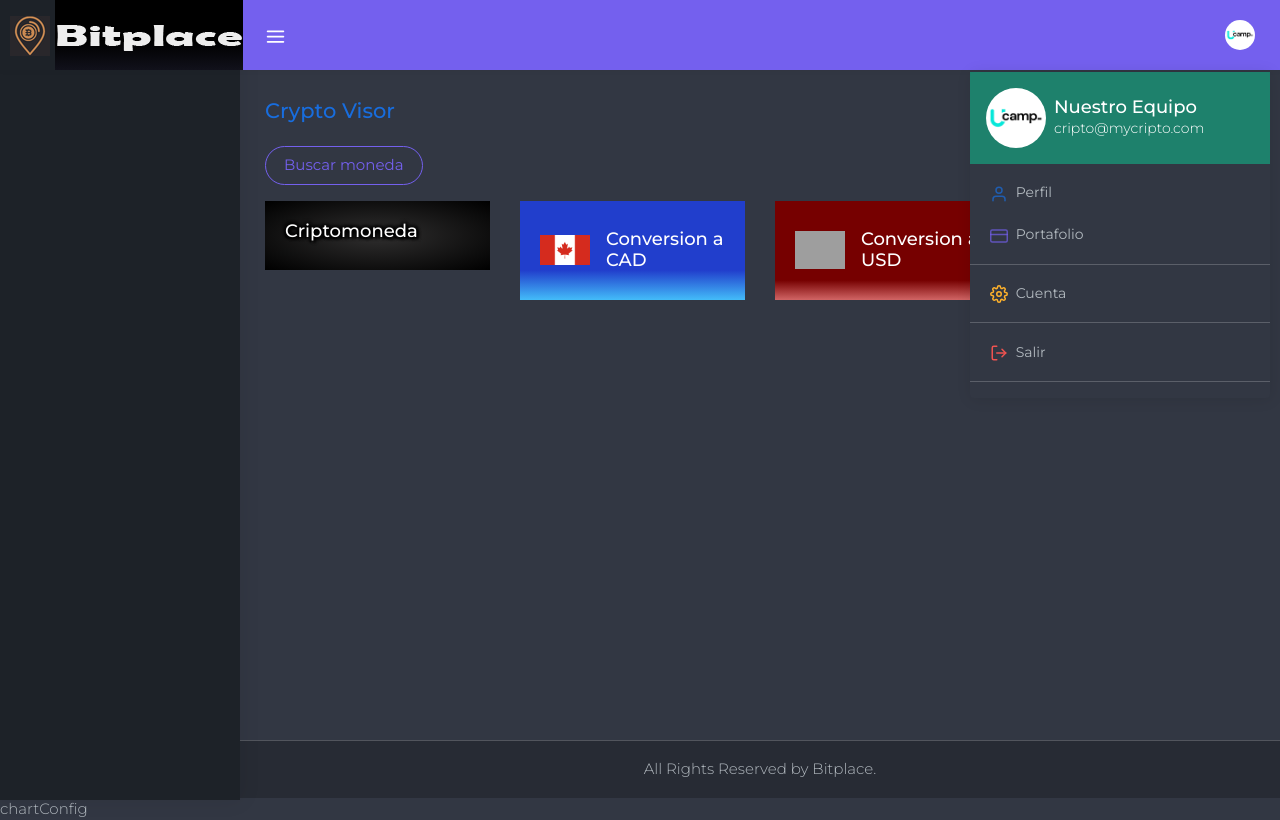
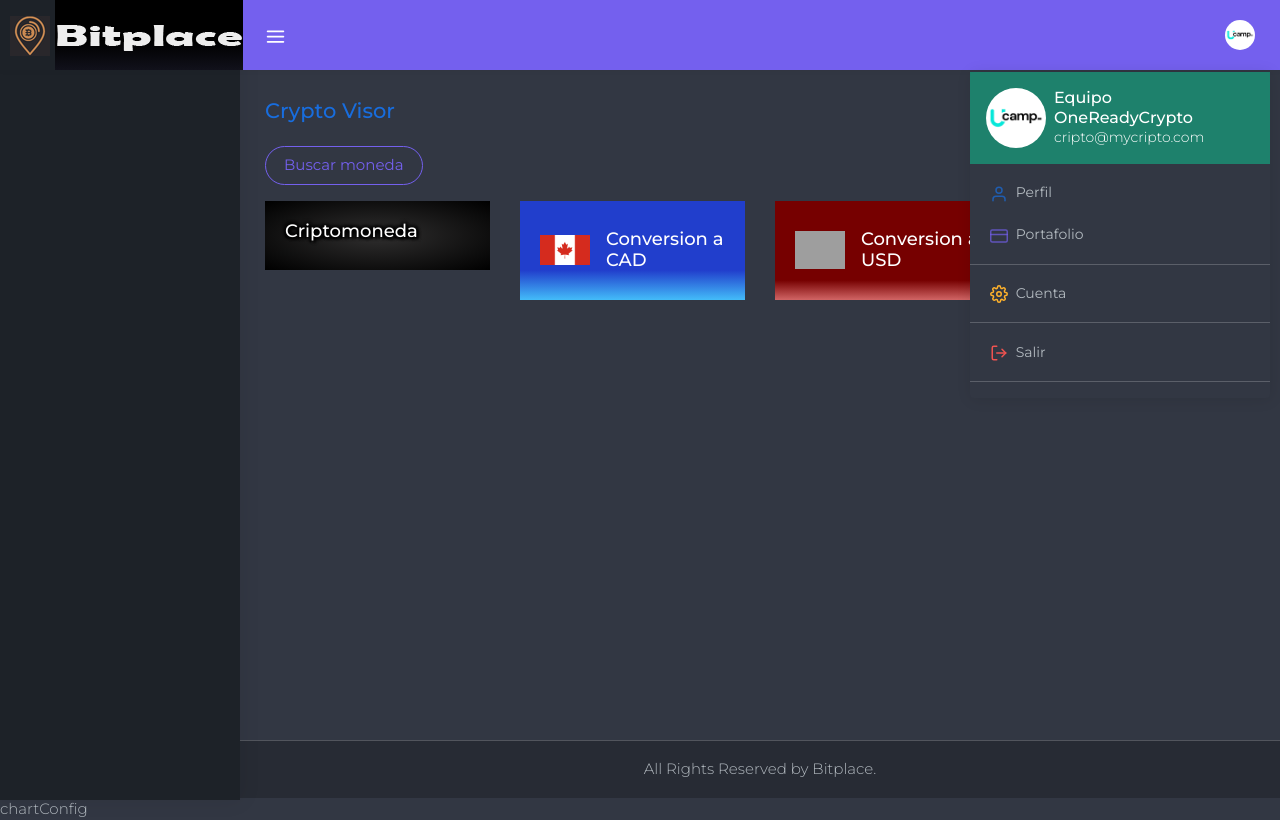
Before and after one commit to kaptha/tareaM2, a website: page index.html in a window 1280 px wide. Both pictures are taken after a click on the link 1240 px from the left and 35 px from the top of the page. Drawn offline with Linux system fonts and the light colour scheme; no server answers; grey boxes are pictures that could not be loaded.

Commit message:
Se agrego el nombre del equipo al listado del nav dropdown

```diff
--- a/index.html
+++ b/index.html
@@ -121,7 +121,7 @@
                                 <div class="d-flex no-block align-items-center p-3 bg-success text-white mb-2">
                                     <div class=""><img src="./assets/images/users/ucamp.png" alt="user" class="rounded-circle" width="60"></div>
                                     <div class="ms-2">
-                                        <h4 class="mb-0 text-white">Nuestro Equipo</h4>
+                                        <h5 class="mb-0 text-white">Equipo OneReadyCrypto</h5>
                                         <p class=" mb-0">cripto@mycripto.com</p>
                                     </div>
                                 </div>
```
